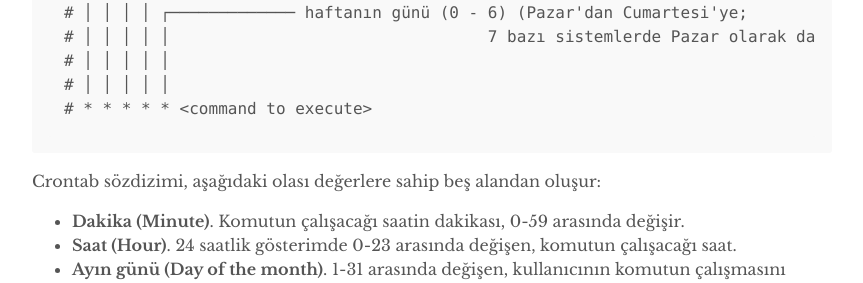
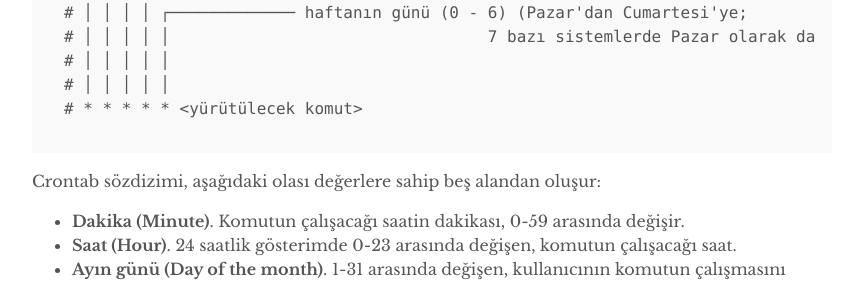
Before and after one commit to mmuratarat/turkish, a Jekyll site: the page built from _posts/2023-03-12-cron_expression.md, in a window 1280 px wide and 900 px high, scrolled down 403 px. Shown: the part 353-636 px from the top of the window, without its empty margins (208-1071 px from the left). Built offline with Jekyll 4.4.1, drawn with Linux system fonts in a browser that asks for light colours; nearby versions of some CDN libraries; comment, search, counter and statistics services are not loaded; some of the changed text lies outside the part shown.

Commit message:
Update 2023-03-12-cron_expression.md

````diff
--- a/_posts/2023-03-12-cron_expression.md
+++ b/_posts/2023-03-12-cron_expression.md
@@ -21,7 +21,7 @@ Bir cron işi oluşturmak için önce cron'un sözdizimini (syntax) ve biçimlen
 # │ │ │ │ │                                 7 bazı sistemlerde Pazar olarak da kullanılır)
 # │ │ │ │ │
 # │ │ │ │ │
-# * * * * * <command to execute>
+# * * * * * <yürütülecek komut>
 ```
 
 Crontab sözdizimi, aşağıdaki olası değerlere sahip beş alandan oluşur:
````
